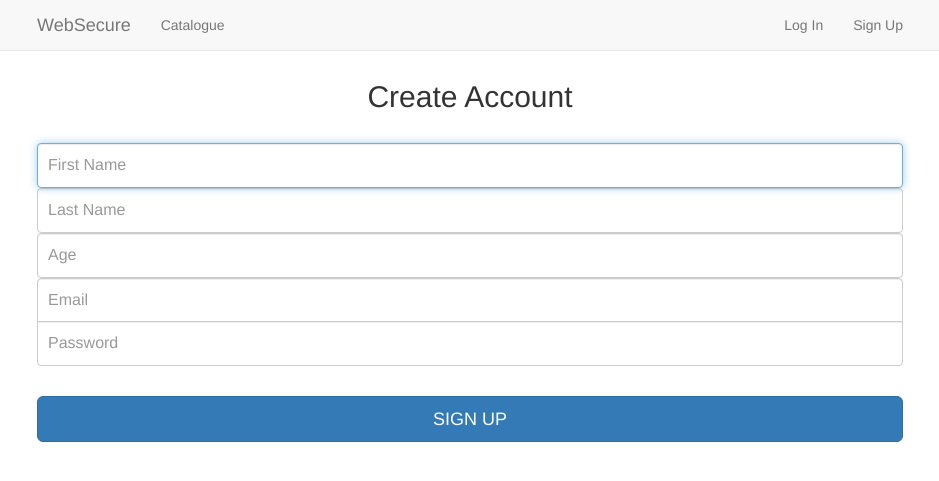
After one commit to cvarad/websecure, a Flask app: page /signup in a window 1280 px wide. The commit adds this page. Shown: the top 481 px of the page, without its empty margins (170-1109 px from the left). Run offline with Flask 2, Linux system fonts and the light colour scheme; some libraries are stand-ins or nearby versions.

Commit message:
added create account and search

```diff
--- a/static/css/style.css
+++ b/static/css/style.css
@@ -16,7 +16,7 @@ h5 {
     min-width: 100px;
 }
 
-.form-signin {
+.form-signin .form-search {
   max-width: 330px;
   padding: 15px;
   margin: 0 auto;
--- a/templates/base.html
+++ b/templates/base.html
@@ -40,6 +40,7 @@
 
                     {% else %}
                         <li><a href="{{url_for('login')}}">Log In</a></li>
+                        <li><a href="{{url_for('signup')}}">Sign Up</a></li>
                     {% endif %}
                     </ul>
                 </div>
--- /dev/null
+++ b/templates/signup.html
@@ -0,0 +1,32 @@
+{% extends "base.html" %}
+{% block content %}
+    <div class="container">
+        <form class="form-signin" action="{{ url_for('signup') }}" method="POST">
+            {% if message %}
+                <p align="center">{{message}}</p>
+            {% endif %}
+            <h2 class="form-signin-heading" align="center">Create Account</h2><br>
+            <label for="inputFname" class="sr-only">First Name</label>
+            <input type="text" id="inputFname" class="form-control" placeholder="First Name" name="fname" required autofocus></input>
+
+            <label for="inputLname" class="sr-only">Last Name</label>
+            <input type="text" id="inputLname" class="form-control" placeholder="Last Name" name="lname" required>
+
+            <label for="inputAge" class="sr-only">Age</label>
+            <input type="number" id="inputAge" class="form-control" placeholder="Age" name="age" required>
+
+            <label for="inputEmail" class="sr-only">Email</label>
+            <input type="email" id="inputEmail" class="form-control" placeholder="Email" name="email" required>
+
+            <label for="inputPassword" class="sr-only">Password</label>
+            <input type="password" id="inputPassword" class="form-control" placeholder="Password" name="password" required><br>
+
+            <input type="text" name="next" value="{{next}}" hidden="hidden">
+            <button class="btn btn-lg btn-primary btn-block" type="submit">SIGN UP</button>
+        </form>
+
+        {% if error %}
+            <p class="error"><strong>Error:</strong> {{ error }}
+        {% endif %}
+    </div>
+{% endblock %}
--- a/views.py
+++ b/views.py
@@ -2,7 +2,7 @@
 
 from flask import Flask, render_template, redirect, url_for, request, flash
 from flask.ext.login import LoginManager, login_user, login_required, logout_user, current_user
-from models import User
+from models import User, DB
 import os
 import psycopg2
 import random
@@ -50,7 +50,7 @@ def login():
     if request.method == 'POST':
         email, password = request.form['email'], request.form['password']
 
-        if User.exists(email, password, CONN_DETAILS):
+        if User.exists(CONN_DETAILS, email, password):
             user = User.get(email, CONN_DETAILS)
             login_user(user)
 
@@ -67,7 +67,22 @@ def login():
                             next=next)
 
 
+@app.route('/signup', methods=['GET', 'POST'])
+def signup():
+    message = None
+    if request.method == 'POST':
+        status = User.create(request.form, CONN_DETAILS)
+        if status:
+            message = """Account created successfully!
+                Please Log in to continue."""
+        else:
+            message = 'User already exists!'
+
+    return render_template('signup.html',
+                            message=message)
+
 @app.route('/edit', methods=['GET', 'POST'])
+@login_required
 def edit_account():
     message = None
     if request.method == 'POST':
@@ -87,13 +102,8 @@ def logout():
 
 @app.route('/catalogue')
 @login_required
-def catalogue():
-    conn = psycopg2.connect(**CONN_DETAILS)
-    cur = conn.cursor()
-
-    cur.execute('''SELECT id, title, manufacturer, price FROM Products;''')
-    rows = cur.fetchall()
-    rows = rows[:20]
+def catalogue(query=None):
+    rows = DB.get_products(CONN_DETAILS, query)[:20]
 
     images = list()
     directory = os.path.join(os.getcwd(), 'static/images/')
@@ -108,6 +118,12 @@ def catalogue():
                             columns=3)
 
 
+@app.route('/search')
+@login_required
+def search():
+    query = request.args.get('query')
+    return catalogue(query)
+
 if __name__ == '__main__':
     CONN_DETAILS = {
         'database': 'mydb',
```
Also changed, not shown: models.py (+46 -3 lines), templates/catalogue.html (+9 -3 lines).
